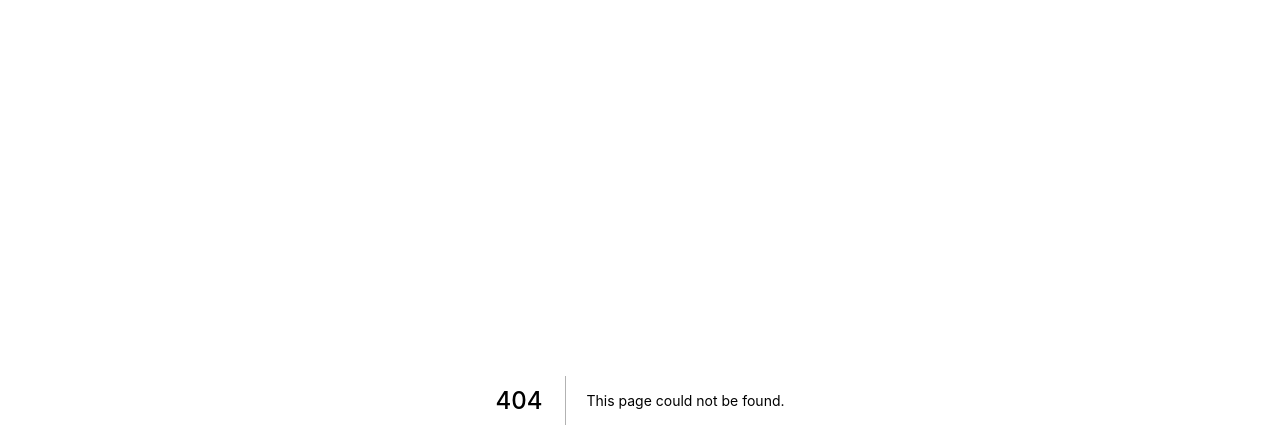
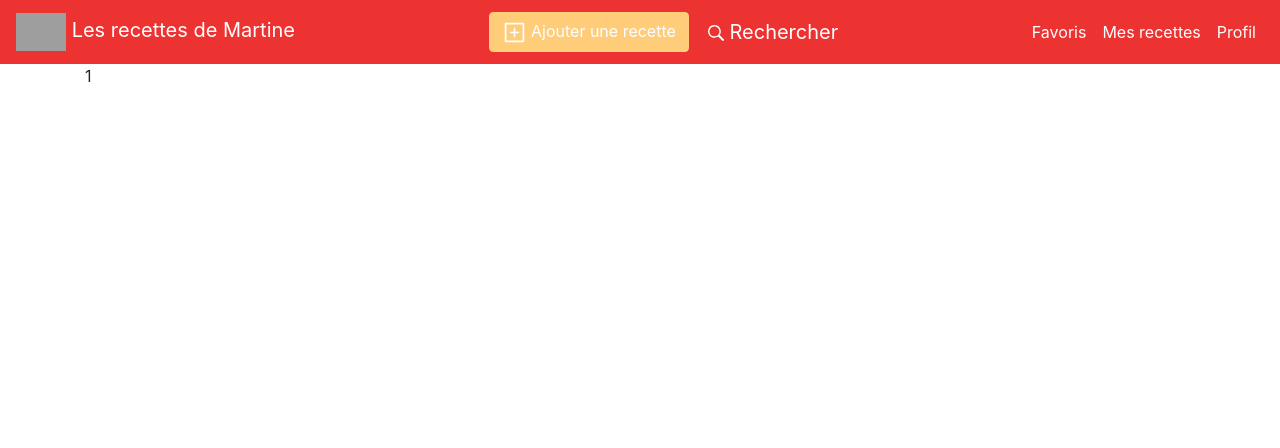
Before and after one commit to Lblenner/projWeb, a Next.js app in the folder front/: page /recette/1 in a window 1280 px wide. Before the commit this address had no page. Shown: the top 448 px of the page. Built offline with nearby package versions, Linux system fonts and the light colour scheme; grey boxes are pictures that could not be loaded.

Commit message:
ajout page recette

```diff
--- a/front/components/RecetteItem.tsx
+++ b/front/components/RecetteItem.tsx
@@ -16,11 +16,9 @@ export default class recetteItem extends React.Component<MyProps, MyState> {
     const recette = this.props.recette
     return (
       <div>
-        <Link href="/profil">
+        <Link href="/recette" as={`/recette/${recette.id}`}>
           <a className="c">
             <div id="item">
-
-
               <h3>{recette.nom}</h3>
             </div>
           </a>
--- a/front/pages/index.tsx
+++ b/front/pages/index.tsx
@@ -7,7 +7,6 @@ export default function Index() {
     <div>
       <Head>
         <title>Les recettes de Martine</title>
-        {/*<script crossorigin src=""></script>*/}
       </Head>
       <Layout>
         <List/>
--- /dev/null
+++ b/front/pages/recette/[id].tsx
@@ -0,0 +1,25 @@
+
+import { useRouter } from 'next/router'
+import Head from 'next/head'
+import Layout from '../../components/Layout'
+
+const Recette = () => {
+    const router = useRouter()
+    const { id } = router.query
+    console.log(router.query)
+
+    return (
+        <div>
+            <Head>
+                <title>Les recettes de Martine</title>
+            </Head>
+            <Layout>
+                <div className="container">
+                    {id}
+                </div>
+            </Layout>
+        </div>
+    )
+}
+
+export default Recette
```
